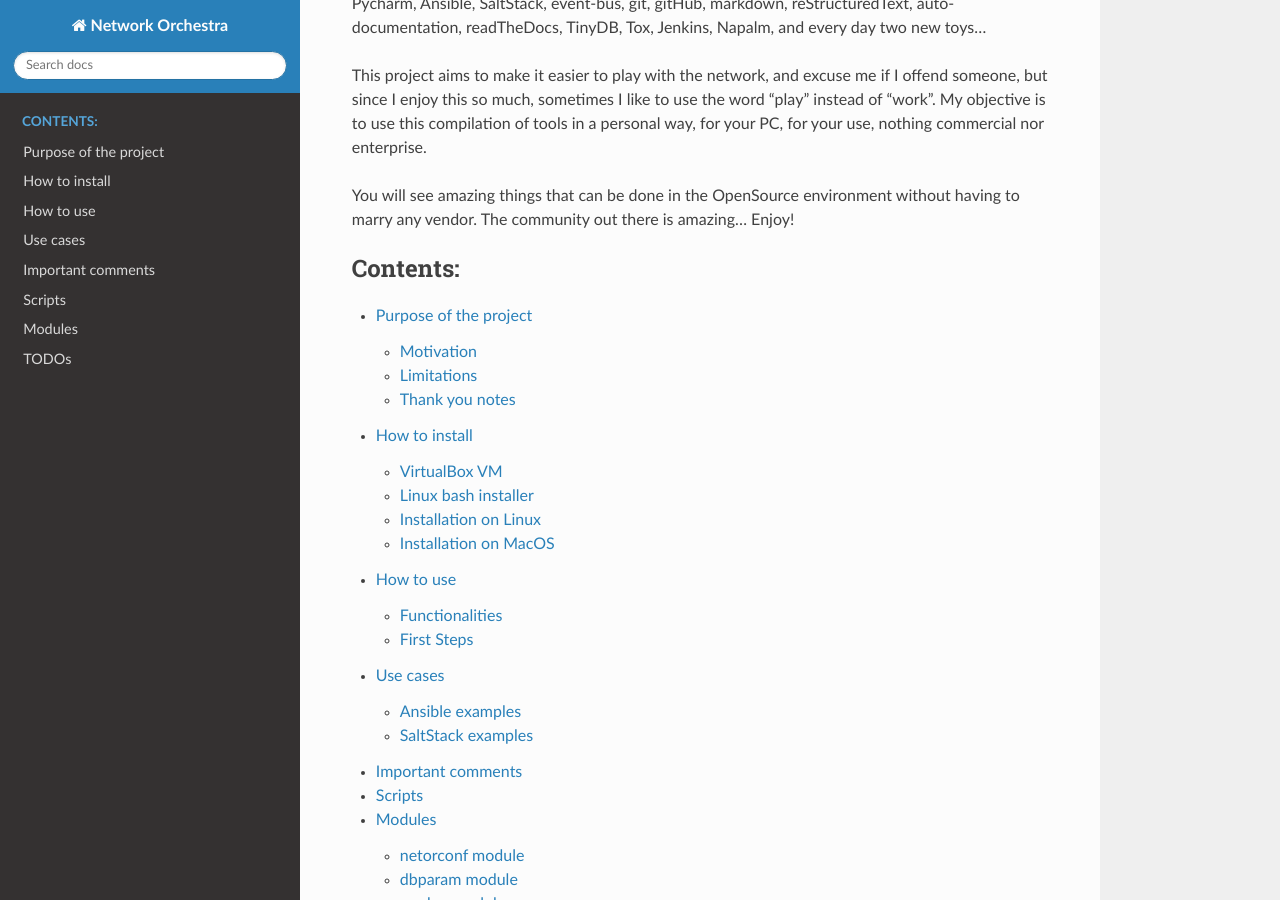
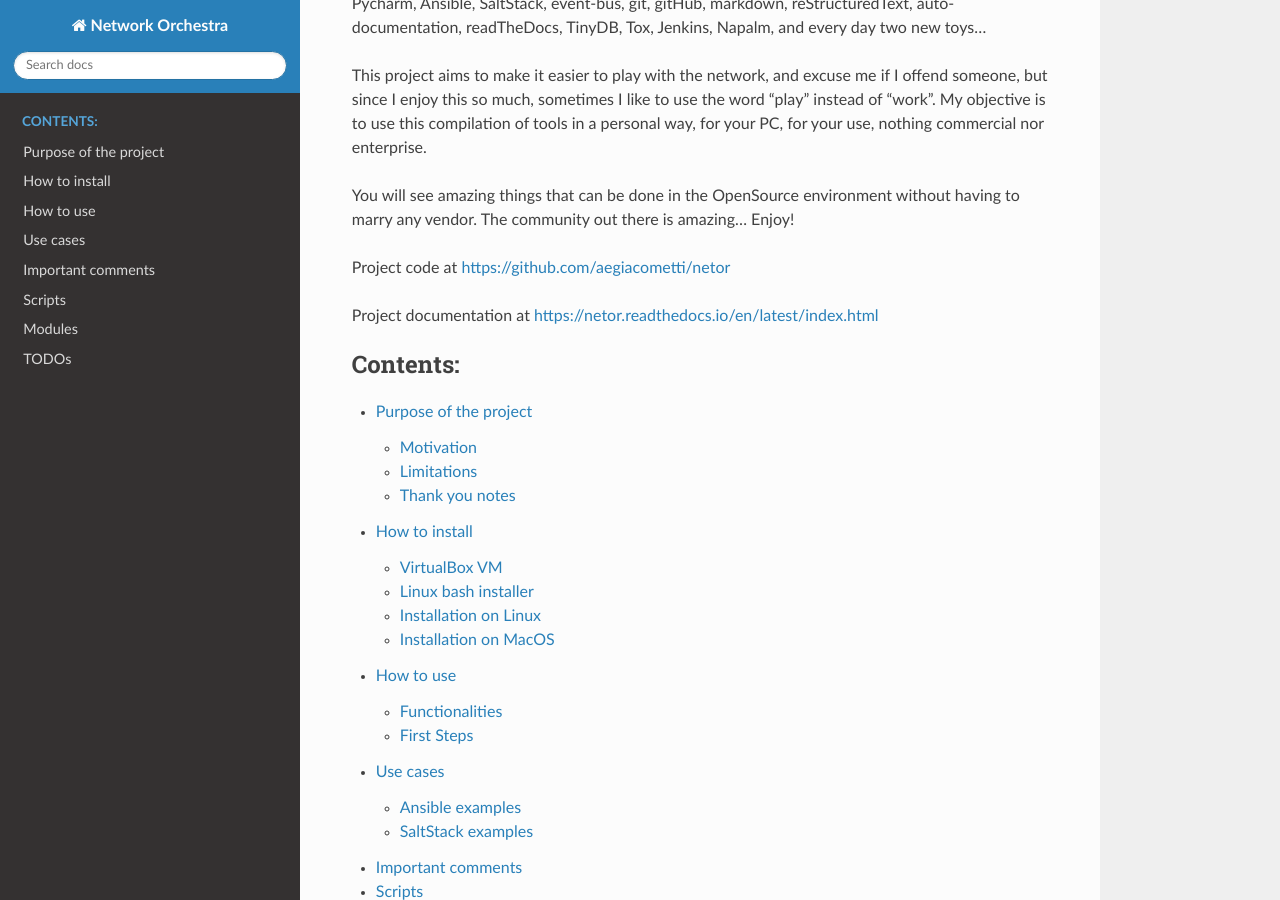
Before and after one commit to aegiacometti/netor, a Sphinx documentation site: the page built from docs/index.rst, in a window 1280 px wide and 900 px high, scrolled down 480 px. Built offline with Sphinx 7.4.7 and the Read the Docs theme 2.0.0, drawn with Linux system fonts in a browser that asks for light colours.

Commit message:
doc update

```diff
--- a/docs/index.rst
+++ b/docs/index.rst
@@ -22,6 +22,11 @@
 You will see amazing things that can be done in the OpenSource environment without having to marry any vendor. The
 community out there is amazing... Enjoy!
 
+Project code at https://github.com/aegiacometti/netor
+
+Project documentation at https://netor.readthedocs.io/en/latest/index.html
+
+
 .. toctree::
    :maxdepth: 2
    :caption: Contents:
--- a/docs/introduction.rst
+++ b/docs/introduction.rst
@@ -22,10 +22,6 @@
 
 But, remember, this project is only to help start using Ansible and SaltStack, in order
 to see what you can get out of them, and after that, you should start learning about those two projects which are amazing.
-
-Project code at https://github.com/aegiacometti/netor
-
-Project documentation at https://netor.readthedocs.io/en/latest/index.html
 
 
 Motivation
```
